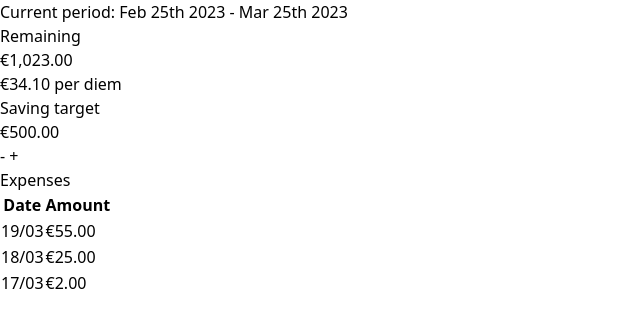
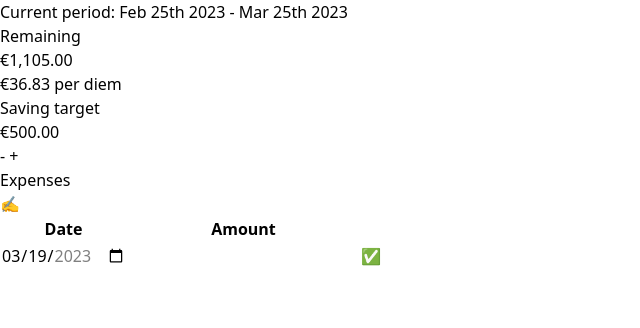
Before and after one commit to tcosmo/honeycount, a SvelteKit app: page / in a window 1280 px wide. Shown: the top 328 px of the page, without its empty margins (0-640 px from the left). Built offline with nearby package versions, Linux system fonts and the light colour scheme.

Commit message:
More work

```diff
--- a/package.json
+++ b/package.json
@@ -30,5 +30,8 @@
 		"typescript": "^4.9.3",
 		"vite": "^4.0.0"
 	},
-	"type": "module"
+	"type": "module",
+	"dependencies": {
+		"dayjs": "^1.11.7"
+	}
 }
--- /dev/null
+++ b/src/lib/DateInput.svelte
@@ -0,0 +1,25 @@
+<script lang="ts">
+	import dayjs from 'dayjs';
+
+	export let format = 'YYYY-MM-DD';
+	export let date = new Date();
+	export let dateMin: null | string = null;
+	export let dateMax: null | string = null;
+	export let maxToday: boolean = false;
+
+	if (maxToday) {
+		dateMax = dayjs(date).format(format);
+	}
+
+	let internal: any;
+
+	const input = (x: any) => (internal = dayjs(x).format(format));
+	const output = (x: any) => {
+		date = dayjs(x, format).toDate();
+	};
+
+	$: input(date);
+	$: output(internal);
+</script>
+
+<input type="date" bind:value={internal} class="border-black border" min={dateMin} max={dateMax} />
--- a/src/routes/+page.svelte
+++ b/src/routes/+page.svelte
@@ -1,6 +1,9 @@
 <script lang="ts">
-	import { each } from 'svelte/internal';
+	import dayjs from 'dayjs';
 	import '../app.css';
+	import DateInput from '../lib/DateInput.svelte';
+
+	const TABLE_DATE_FORMAT = 'DD/MM';
 
 	const moneyFormatter = new Intl.NumberFormat('ie-IE', { style: 'currency', currency: 'EUR' });
 
@@ -15,11 +18,7 @@
 	const salary = 2395;
 	const fixedExpenses = [750, 40];
 	let savingTarget = 500;
-	let runningExpenses: [string, number][] = [
-		['19/03', 55],
-		['18/03', 25],
-		['17/03', 2]
-	];
+	let runningExpenses: [Date, number][] = [];
 	$: remainingMoney =
 		salary -
 		savingTarget -
@@ -29,6 +28,10 @@
 				return couple[1];
 			})
 		);
+
+	let inputExpenseDate = new Date();
+	let inputExpenseAmount: null | number = null;
+	let tableEditDisabled = true;
 </script>
 
 <main class="p-4">
@@ -62,20 +65,76 @@
 	</div>
 
 	<div class="mt-2">
+		<div class="flex space-x-3 items-center">
 			<h1 class="text-xl font-bold">Expenses</h1>
-		<table class="w-[400px]">
-			<thead class="text-left">
-				<th class="w-2/12">Date</th>
-				<th>Amount</th>
+			<button
+				on:click={() => {
+					tableEditDisabled = !tableEditDisabled;
+				}}>✍️</button
+			>
+			<!-- <button class="p-2 bg-blue-400 rounded-xl text-gray-100 font-bold hover:bg-blue-300"
+				>New expense</button
+			> -->
+		</div>
+		<form
+			on:submit|preventDefault={() => {
+				let now = new Date();
+
+				if (
+					dayjs(inputExpenseDate).format(TABLE_DATE_FORMAT) == dayjs(now).format(TABLE_DATE_FORMAT)
+				) {
+					inputExpenseDate = now;
+				}
+				runningExpenses.push([inputExpenseDate, inputExpenseAmount ?? 0]);
+				runningExpenses = runningExpenses;
+				inputExpenseAmount = null;
+			}}
+		>
+			<table class="w-[300px]">
+				<thead class="text-left ">
+					<th class="">Date</th>
+					<th class="w-4/12">Amount</th>
+					<th class="w-2/12" />
 				</thead>
 				<tbody>
-				{#each runningExpenses as [date, amount]}
 					<tr>
-						<td class="w-2/12">{date}</td>
-						<td>{formatMoney(amount)}</td>
+						<td><DateInput bind:date={inputExpenseDate} dateMin="2023-02-25" maxToday /></td>
+						<td class=""
+							><input
+								class="border-black border w-10/12 px-2 py-1"
+								type="number"
+								bind:value={inputExpenseAmount}
+								required
+							/></td
+						>
+						<td class="w-2/12 py-4"><button type="submit">✅</button></td>
+					</tr>
+					{#each runningExpenses.sort((a, b) => {
+						if (a[0] > b[0]) {
+							return -1;
+						} else {
+							return 1;
+						}
+					}) as [date, amount], i}
+						<tr>
+							<td class="">{dayjs(date).format('DD/MM')}</td>
+							<td class="w-4/12">{formatMoney(amount)}</td>
+							<td class="w-2/12 py-2"
+								><button
+									type="button"
+									class="disabled:opacity-50"
+									disabled={tableEditDisabled}
+									on:click={() => {
+										runningExpenses.splice(i, 1);
+										runningExpenses = runningExpenses;
+										tableEditDisabled = true;
+									}}>❌</button
+								></td
+							>
 						</tr>
 					{/each}
 				</tbody>
 			</table>
+		</form>
 	</div>
 </main>
```
Also changed, not shown: 1 other file (tests, documents, lock files or other folders). Lines whose indentation alone changed are shown as unchanged.
